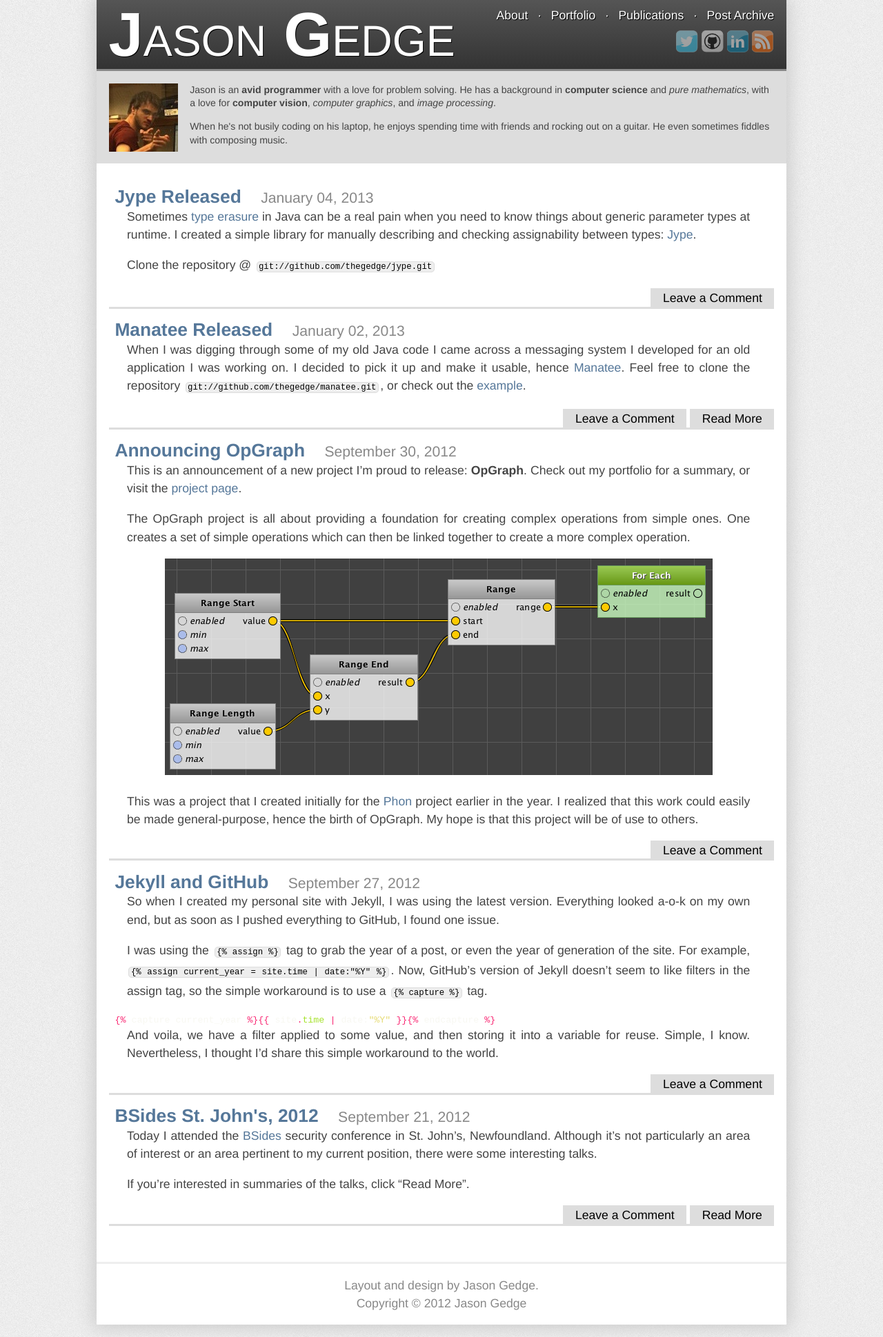
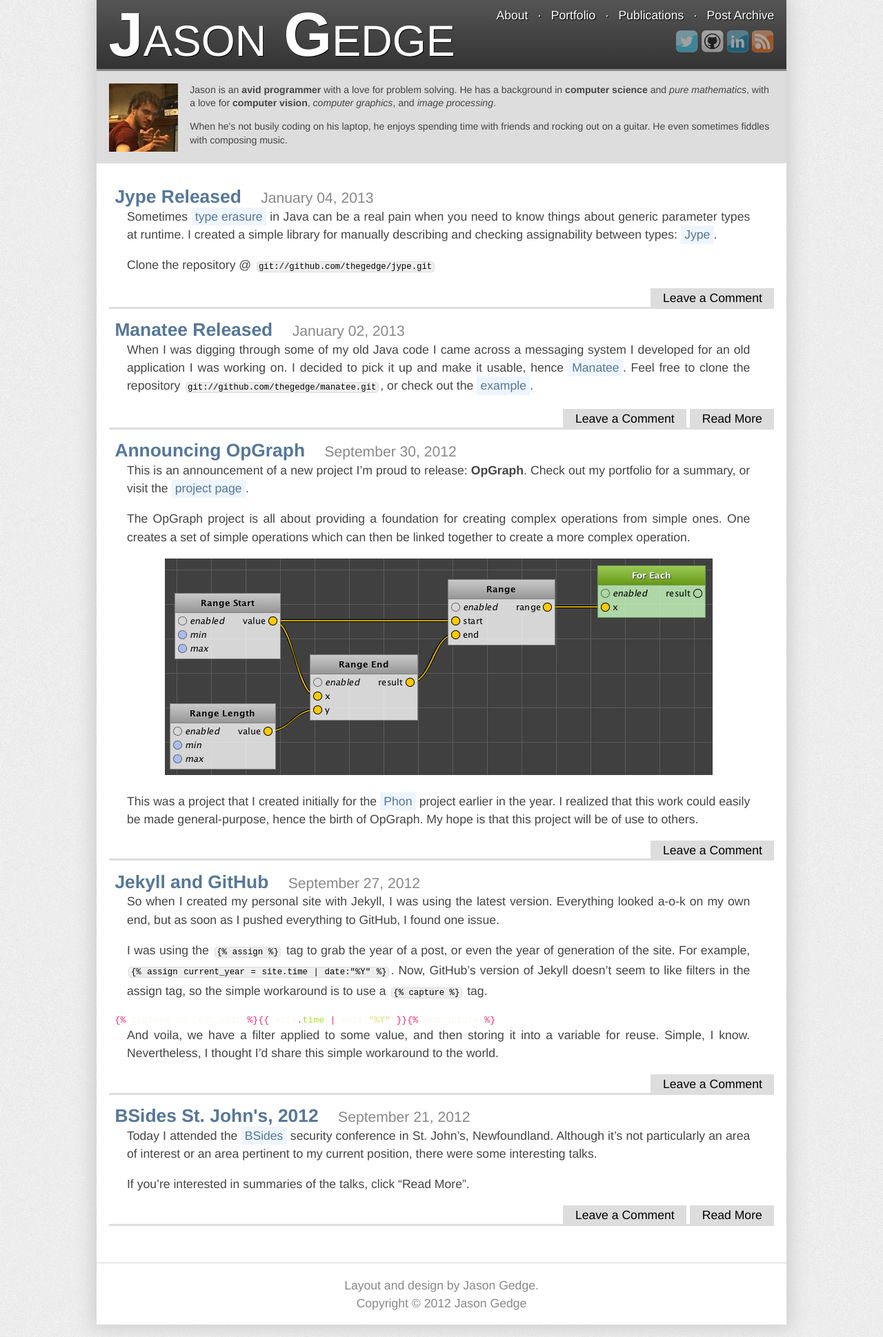
Before and after one commit to thegedge/personal-site, a Jekyll site: the page built from index.html, in a window 1280 px wide. Shown: the whole page at 69% size. Built offline with Jekyll 4.4.1, drawn with Linux system fonts in a browser that asks for light colours; Markdown is read by kramdown in place of the engine named in the settings.

Commit message:
Give links in p elements a subtle blue background

```diff
--- a/assets/css/style.css
+++ b/assets/css/style.css
@@ -45,9 +45,12 @@ a {
 a:hover {
 	text-decoration: underline;
 	color: #6af;
-	/*transition: color .25s ease-in-out;
-	-moz-transition: color .25s ease-in-out;
-	-webkit-transition: color .25s ease-in-out;*/
+}
+
+p > a {
+	display: inline-block;
+	background-color: #eef5ff;
+	padding: 0 0.3em;
 }
 
 h1 > a, h1 > a:hover {
```
